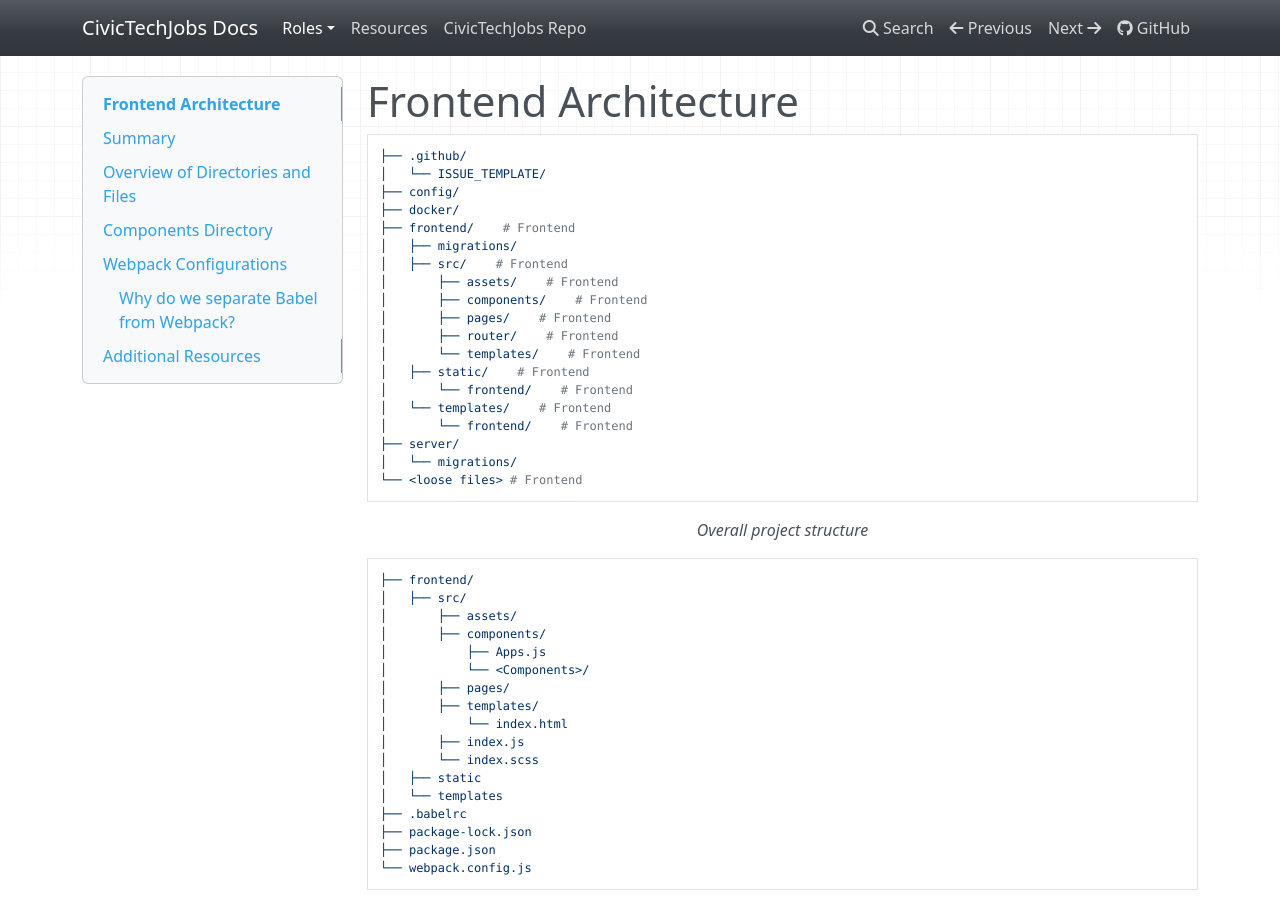
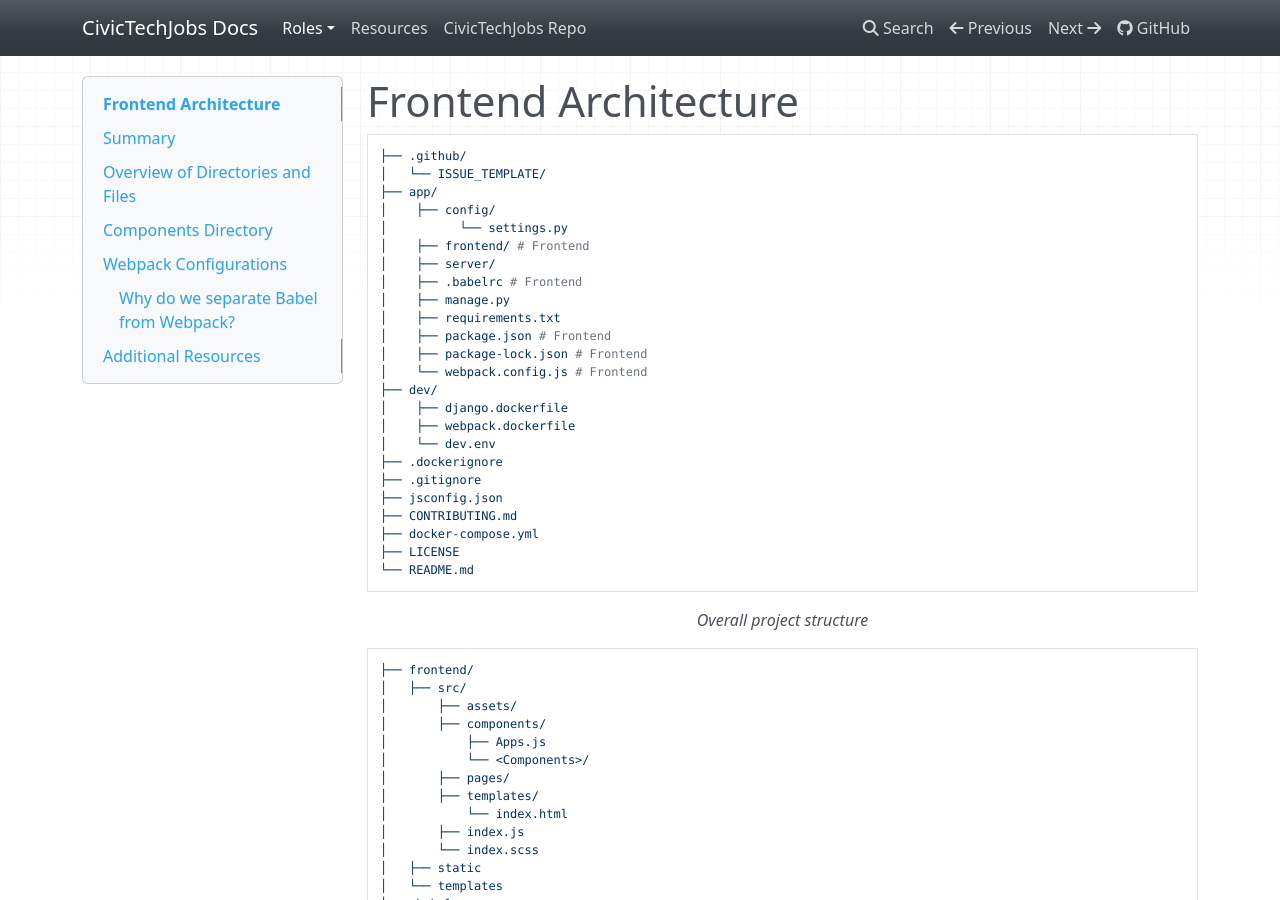
Before and after one commit to hackforla/CivicTechJobs-Documentation, an MkDocs documentation site: the page built from docs/developer/frontend.md, in a window 1280 px wide and 900 px high. Built offline with MkDocs 1.6.1, drawn with Linux system fonts in a browser that asks for light colours; nearby versions of some CDN libraries.

Commit message:
Devops documentation (#4)
* started devops.md

* edited project structure map

* added devops documentation

* edit docs for new file structure

* spelling correction

````diff
--- a/docs/developer/frontend.md
+++ b/docs/developer/frontend.md
@@ -3,26 +3,31 @@
 ```yml
 ├── .github/
 │   └── ISSUE_TEMPLATE/
-├── config/
-├── docker/
-├── frontend/    # Frontend
-│   ├── migrations/
-│   ├── src/    # Frontend
-│       ├── assets/    # Frontend
-│       ├── components/    # Frontend
-│       ├── pages/    # Frontend
-│       ├── router/    # Frontend
-│       └── templates/    # Frontend
-│   ├── static/    # Frontend
-│       └── frontend/    # Frontend
-│   └── templates/    # Frontend
-│       └── frontend/    # Frontend
-├── server/
-│   └── migrations/
-└── <loose files> # Frontend
+├── app/
+│    ├── config/
+│          └── settings.py
+│    ├── frontend/ # Frontend
+│    ├── server/
+│    ├── .babelrc # Frontend
+│    ├── manage.py
+│    ├── requirements.txt
+│    ├── package.json # Frontend
+│    ├── package-lock.json # Frontend
+│    └── webpack.config.js # Frontend
+├── dev/
+│    ├── django.dockerfile
+│    ├── webpack.dockerfile
+│    └── dev.env
+├── .dockerignore
+├── .gitignore
+├── jsconfig.json
+├── CONTRIBUTING.md
+├── docker-compose.yml
+├── LICENSE
+└── README.md
 ```
-*<p style="text-align: center;">Overall project structure</p>*
 
+_<p style="text-align: center;">Overall project structure</p>_
 
 ```yml
 ├── frontend/
@@ -43,7 +48,8 @@
 ├── package.json
 └── webpack.config.js
 ```
-*<p style="text-align: center;">Frontend Architecture</p>*
+
+_<p style="text-align: center;">Frontend Architecture</p>_
 
 ## Summary
 
@@ -57,26 +63,26 @@ Despite these similiarties, however, the files in these two directories should n
 
 The files that should be manipulated by developers are housed within the `src/` directory. Inside of here are directories for `assets/`, `componenents/`, `pages/`, and `templates/`. Each of these directories contains the files which Webpack reads and then bundle into output files for the `static/` and `template/` directories.
 
-> ###### *\*Note: The `templates/` and `static/` directories contain within them a `frontend/` directory in order to namespace template and static files. Although this serves little purpose for our project, it is a Django convention that prevents Django from confusing the `templates/` and `static/` directories from the frontend app vs another app.*
+> ###### _\*Note: The `templates/` and `static/` directories contain within them a `frontend/` directory in order to namespace template and static files. Although this serves little purpose for our project, it is a Django convention that prevents Django from confusing the `templates/` and `static/` directories from the frontend app vs another app._
 
 ## Overview of Directories and Files
 
 - **frontend/:** houses all the frontend files.
 - **frontend/src/:** houses all the files for developers to manipulate. The files here are read by Webpack before being bundled into the `static/` and `templates/` directories.
-    - **assets/:** this is where we store all of our miscellaneous files, such as .jpegs, .svgs, .gifs, etc.
-    - **componenents/:** this is where we store the files that generate our components, such as buttons and cards. To learn more about this in-depth, read the [components](#components-directory) section of this guide.
-    - **pages/:** contains the React files that pools together various components to generate a page.
-    - **router/:** contains the routing logic for the project. It uses the [React-Router library](https://reactrouter.com/docs/en/v6).
-    - **templates/:** contains html files that are then generated into the regular templates directory. To learn more about how Webpack bundle our files, read the [Webpack](#webpack-configurations) section of this guide.
-    - **index.js:** this file serves as the entry point for all other js files\*. This file is read by Webpack, and then bundled into code in the `static` directory.
-    - **index.scss:** this file serves as the entry point for all other scss files\*.
-- **frontend/static/:** automatically generated by Webpack, *DO NOT EDIT*
-- **frontend/templates/:** automatically generated by Webpack, *DO NOT EDIT*
+  - **assets/:** this is where we store all of our miscellaneous files, such as .jpegs, .svgs, .gifs, etc.
+  - **componenents/:** this is where we store the files that generate our components, such as buttons and cards. To learn more about this in-depth, read the [components](#components-directory) section of this guide.
+  - **pages/:** contains the React files that pools together various components to generate a page.
+  - **router/:** contains the routing logic for the project. It uses the [React-Router library](https://reactrouter.com/docs/en/v6).
+  - **templates/:** contains html files that are then generated into the regular templates directory. To learn more about how Webpack bundle our files, read the [Webpack](#webpack-configurations) section of this guide.
+  - **index.js:** this file serves as the entry point for all other js files\*. This file is read by Webpack, and then bundled into code in the `static` directory.
+  - **index.scss:** this file serves as the entry point for all other scss files\*.
+- **frontend/static/:** automatically generated by Webpack, _DO NOT EDIT_
+- **frontend/templates/:** automatically generated by Webpack, _DO NOT EDIT_
 - **.babelrc:** Babel's configuration. To learn more about this, please visit [babel's documentation](https://babeljs.io/docs/en/config-files#file-relative-configuration).
 - **package-lock.json & package.json:** These files are created by npm to keep track of dependencies. Please visit [npm's](https://nodejs.org/en/knowledge/getting-started/npm/what-is-the-file-package-json/) [documentation](https://docs.npmjs.com/cli/v8/configuring-npm/package-lock-json) to understand them.
 - **webpack.config.js:** Webpack's configuration. To learn more about configuring Webpack, please visit their [documentation](https://webpack.js.org/configuration/). To learn about our specific configuration, see the [below guide](#webpack-configurations).
 
-###### *\*Note: This is technically a lie. In actuality, __index.js__, reads __index.scss__ as well as the React files, making it the only entryway for all files bundled in the `src/` directory.*
+###### _\*Note: This is technically a lie. In actuality, **index.js**, reads **index.scss** as well as the React files, making it the only entryway for all files bundled in the `src/` directory._
 
 ## Components Directory
 
@@ -93,11 +99,12 @@ The files that should be manipulated by developers are housed within the `src/`
 │       └── Cards.scss
 │   └── <Components>/
 ```
-*<p style="text-align: center;">A closer look at a theoretical expansion of the components directory</p>*
+
+_<p style="text-align: center;">A closer look at a theoretical expansion of the components directory</p>_
 
 The components directory contains our website components. Each directory in here represents a different class of components, such as `Buttons/`\* or `Cards/`\*. Within these directories are the files necessary that creates these components. Likewise, the special `Basics/` directory contains small css classes that are reused, but not, technically, components, such as text-size or text-colors.
 
-###### *\*Note: These files are capitalized to follow React convention for components. When making new components, please make sure to follow this convention. This convention is in place to help React differentiate between modules vs other types of imports.*
+###### _\*Note: These files are capitalized to follow React convention for components. When making new components, please make sure to follow this convention. This convention is in place to help React differentiate between modules vs other types of imports._
 
 ## Webpack Configurations
 
@@ -136,24 +143,25 @@ module.exports = {
     },
 }
 ```
-*<p style="text-align: center;">webpack.config.js (truncated)</p>*
+
+_<p style="text-align: center;">webpack.config.js (truncated)</p>_
 
 Our `webpack.config.js` file is one of the most important files to understanding how our frontend architecture comes together. Therefore, this section is dedicated to the settings that we have set for this file. Note that we do not explain all the settings, as some can be found and easily deduced from webpack's [configuration](https://webpack.js.org/configuration/) and [guides](https://webpack.js.org/guides/) documentation.
 
 - **entry:** the file that is ultimately read by webpack to bundle everything together. This file, `index.js` imports all dependencies and files that makes up our product. Note that [advanced multiple entry](https://webpack.js.org/guides/entry-advanced/) is possible, should we ever need it.
 - **output:** contains configurations for the files that are generated in the `static/` directory
 - **output > clean > keep:** clean is usually used to clear away old files before generating new ones (file names are variable to force browser css/js recacheing). However, keep notes files that should not be removed\*.
-- **output > filename:** this configures the name of the generated js files. [name] is simply the name of the file noted in the *entry* configuration, and [contenthash] is a randomly generated string, which forces browser recacheing.
+- **output > filename:** this configures the name of the generated js files. [name] is simply the name of the file noted in the _entry_ configuration, and [contenthash] is a randomly generated string, which forces browser recacheing.
 - **output > path:** the directory to place the generated file. This directory is the one that Django, by default, detects its static files.
 - **optimization:** this contains a catch-all for various ways to enhance either development or deployment. For more on our current configuration, read [this guide](https://webpack.js.org/guides/caching/).
-- **plugins > HtmlWebpackPlugin:** this plugin enables us to dynamically generate templates with the correct `<script>` and `<styles>` path by reading the *template* and outputing it with the path noted by *filename*. This output path follows Django's default template directory structure.
+- **plugins > HtmlWebpackPlugin:** this plugin enables us to dynamically generate templates with the correct `<script>` and `<styles>` path by reading the _template_ and outputing it with the path noted by _filename_. This output path follows Django's default template directory structure.
 - **watchOptions > ignored:** configures files to ignore when regenerating watched files.
 
-###### *\*Note: The kept `.gitkeep` file is there to give an empty file for git to preserve the otherwise empty directory when pushed onto GitHub. As you might have guessed, git does not push empty directories.*
+###### _\*Note: The kept `.gitkeep` file is there to give an empty file for git to preserve the otherwise empty directory when pushed onto GitHub. As you might have guessed, git does not push empty directories._
 
 ### Why do we separate Babel from Webpack?
 
-If you have explored documentation from Webpack, you might learn that the *babel-loader* in **module > rules** can accept the settings noted in `.babelrc`. The reason why we separate these settings into another file is because Webpack is not, in theory, the only application that makes use of these settings. Although we have no other apps that makes use of `.babelrc` at the moment, this can change in the future. Therefore, this separation of files is a form of future proofing.
+If you have explored documentation from Webpack, you might learn that the _babel-loader_ in **module > rules** can accept the settings noted in `.babelrc`. The reason why we separate these settings into another file is because Webpack is not, in theory, the only application that makes use of these settings. Although we have no other apps that makes use of `.babelrc` at the moment, this can change in the future. Therefore, this separation of files is a form of future proofing.
 
 ## Additional Resources
 
--- a/mkdocs.yml
+++ b/mkdocs.yml
@@ -20,6 +20,7 @@ nav:
           - CONTRIBUTING.md: https://github.com/hackforla/CivicTechJobs/blob/main/CONTRIBUTING.md#welcome-to-the-civictechjobs-contributing-guide
           - Backend Architecture: developer/backend.md
           - Design System Helper: developer/design-system.md
+          - DevOps Architecture: developer/devops.md
           - Development Culture: developer/development-culture.md
           - Frontend Architecture: developer/frontend.md
           - GitHub Architecture: developer/github.md
````
Also changed, not shown: docs/developer/backend.md (+35 -55 lines), docs/developer/devops.md (added, +146 -0 lines), docs/developer/github.md (+27 -20 lines), docs/developer/installation.md (+18 -4 lines).
